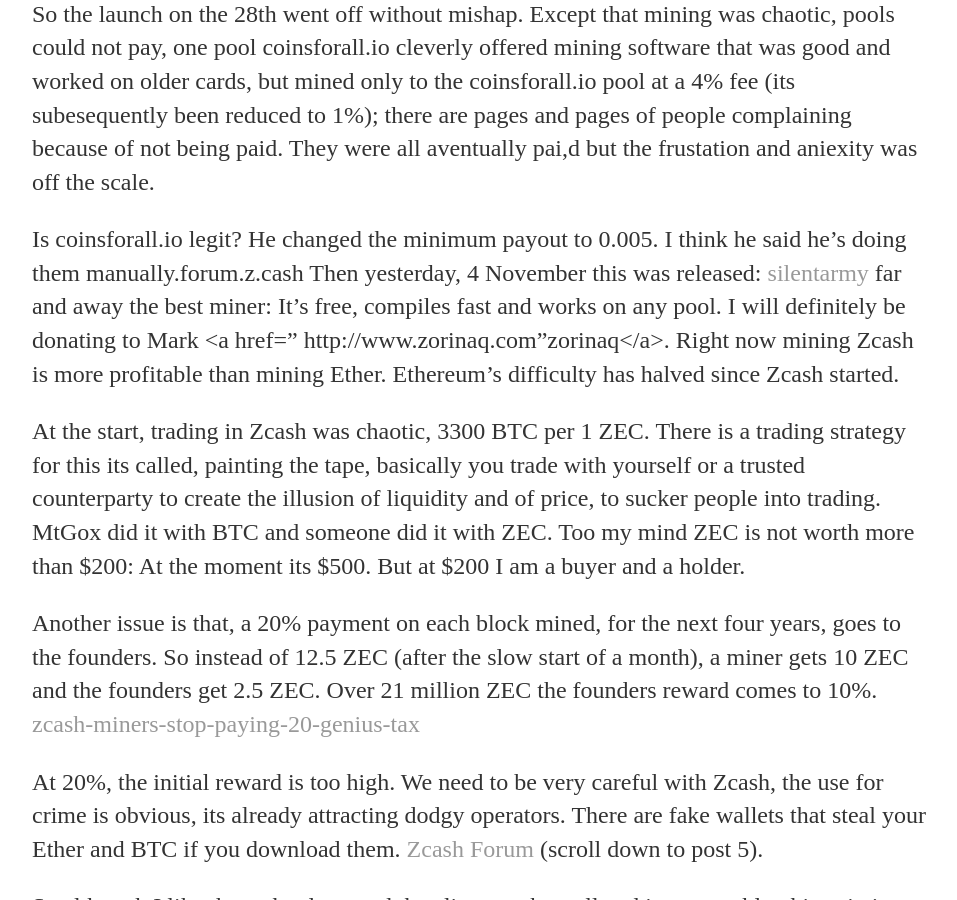
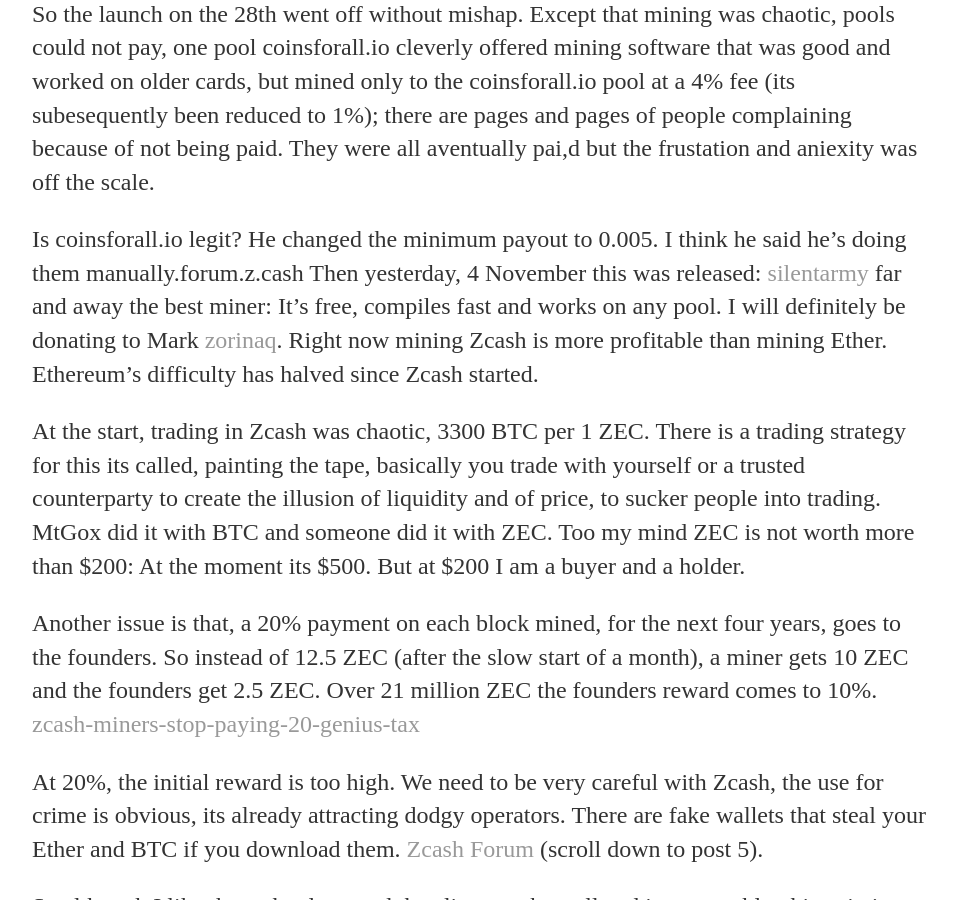
Before and after one commit to Ulysseus/Ulysseus.github.io, a Jekyll site: the page built from _posts/2016-11-05-ZCrash-Here-Be-Dragons.md, in a window 1280 px wide and 900 px high, scrolled down 1505 px. Shown: the whole window, without its empty margins (160-1117 px from the left). Built offline with Jekyll 4.4.1, drawn with Linux system fonts in a browser that asks for light colours; our own code applies the rules of GitHub Pages for plain Markdown files.

Commit message:
Update 2016-11-05-ZCrash-Here-Be-Dragons.md

```diff
--- a/_posts/2016-11-05-ZCrash-Here-Be-Dragons.md
+++ b/_posts/2016-11-05-ZCrash-Here-Be-Dragons.md
@@ -22,7 +22,7 @@
 
 Is coinsforall.io legit?
 He changed the minimum payout to 0.005. I think he said he's doing them manually.forum.z.cash
-Then yesterday, 4 November this was released: <a href="https://github.com/mbevand/silentarmy">silentarmy</a> far and away the best miner: It’s free, compiles fast and works on any pool. I will definitely be donating to Mark <a href=" http://www.zorinaq.com"zorinaq</a>. Right now mining Zcash is more profitable than mining Ether. Ethereum’s difficulty has halved since Zcash started.
+Then yesterday, 4 November this was released: <a href="https://github.com/mbevand/silentarmy">silentarmy</a> far and away the best miner: It’s free, compiles fast and works on any pool. I will definitely be donating to Mark <a href=" http://www.zorinaq.com">zorinaq</a>. Right now mining Zcash is more profitable than mining Ether. Ethereum’s difficulty has halved since Zcash started.
 
 At the start, trading in Zcash was chaotic, 3300 BTC per 1 ZEC. There is a trading strategy for this its called, painting the tape, basically you trade with yourself or a trusted counterparty to create the illusion of liquidity and of price, to sucker people into trading. MtGox did it with BTC and someone did it with ZEC. Too my mind ZEC is not worth more than $200: At the moment its $500. But at $200 I am a buyer and a holder.
 
```
